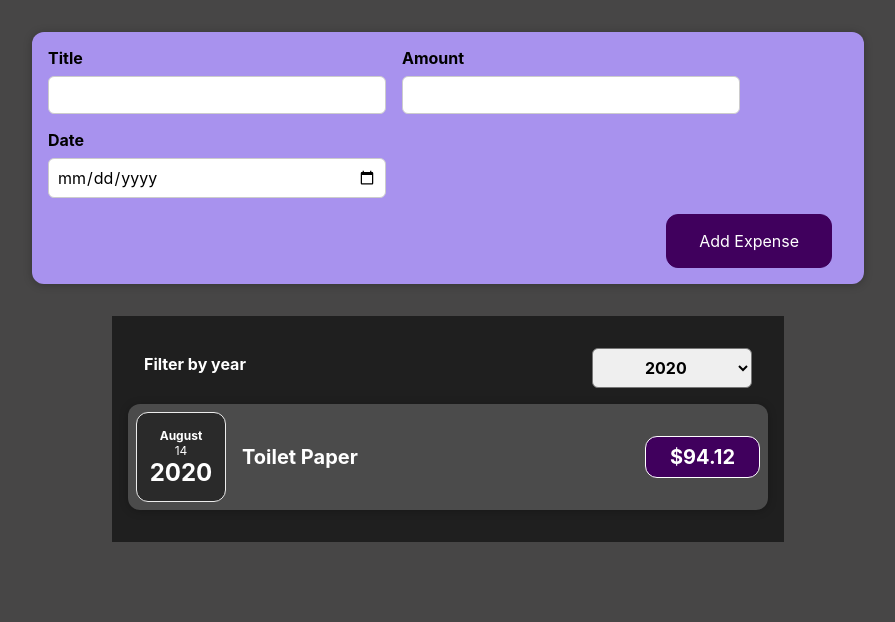
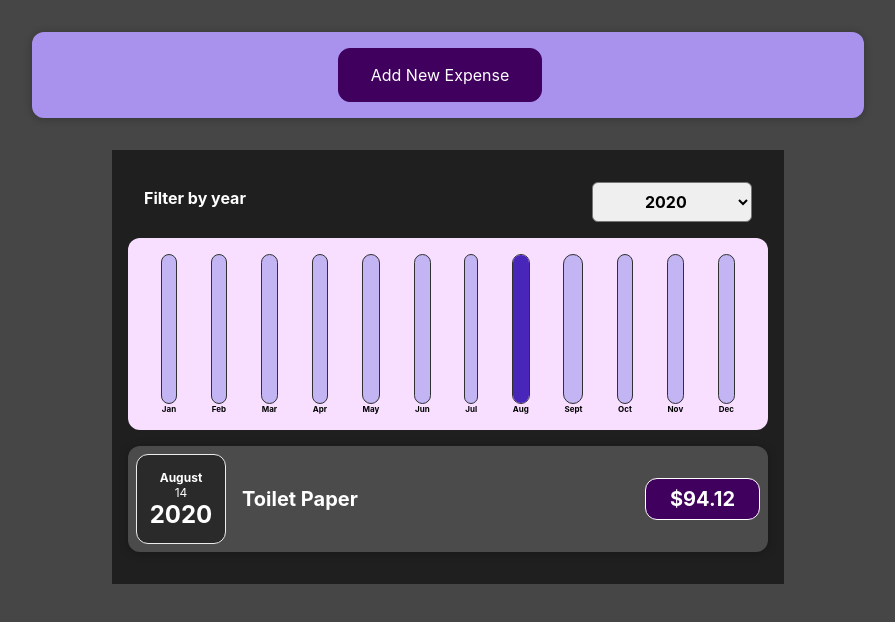
Before and after one commit to crissy12/react-complete-guide, a React (Create React App) app: page / in a window 1280 px wide. Shown: the top 622 px of the page, without its empty margins (192-1087 px from the left). Built offline with nearby package versions, Linux system fonts and the light colour scheme.

Commit message:
Section 70

```diff
--- /dev/null
+++ b/src/components/Chart/Chart.css
@@ -0,0 +1,9 @@
+.chart {
+  padding: 1rem;
+  border-radius: 12px;
+  background-color: #f8dfff;
+  text-align: center;
+  display: flex;
+  justify-content: space-around;
+  height: 10rem;
+}
--- /dev/null
+++ b/src/components/Chart/Chart.js
@@ -0,0 +1,22 @@
+import ChartBar from "./ChartBar";
+import "./Chart.css";
+
+const Chart = (props) => {
+  const dataPointValues = props.dataPoints.map((dataPoint) => dataPoint.value);
+  const totalMaximum = Math.max(...dataPointValues);
+
+  return (
+    <div className="chart">
+      {props.dataPoints.map((dataPoint) => (
+        <ChartBar
+          key={dataPoint.label}
+          value={dataPoint.value}
+          maxValue={totalMaximum}
+          label={dataPoint.label}
+        />
+      ))}
+    </div>
+  );
+};
+
+export default Chart;
--- /dev/null
+++ b/src/components/Chart/ChartBar.css
@@ -0,0 +1,30 @@
+.chart-bar {
+  height: 100%;
+  display: flex;
+  flex-direction: column;
+  align-items: center;
+}
+
+.chart-bar__inner {
+  height: 100%;
+  width: 100%;
+  border: 1px solid #313131;
+  border-radius: 12px;
+  background-color: #c3b4f3;
+  overflow: hidden;
+  display: flex;
+  flex-direction: column;
+  justify-content: flex-end;
+}
+
+.chart-bar__fill {
+  background-color: #4826b9;
+  width: 100%;
+  transition: all 0.3s ease-out;
+}
+
+.chart-bar__label {
+  font-weight: bold;
+  font-size: 0.5rem;
+  text-align: center;
+}
--- /dev/null
+++ b/src/components/Chart/ChartBar.js
@@ -0,0 +1,21 @@
+import React from "react";
+import "./ChartBar.css";
+
+export default function ChartBar(props) {
+  let barFillHeight = "0%";
+
+  if (props.maxValue > 0) {
+    barFillHeight = Math.round((props.value / props.maxValue) * 100) + "%";
+  }
+  return (
+    <div className="chart-bar">
+      <div className="chart-bar__inner">
+        <div
+          className="chart-bar__fill"
+          style={{ height: barFillHeight }}
+        ></div>
+      </div>
+      <div className="chart-bar__label">{props.label}</div>
+    </div>
+  );
+}
--- a/src/components/Expenses/Expenses.js
+++ b/src/components/Expenses/Expenses.js
@@ -2,6 +2,7 @@ import { useState } from "react";
 import ExpensesFilter from "../UI/ExpenseFilter";
 import "./Expenses.css";
 import ExpensesList from "./ExpensesList";
+import ExpensesChart from "./ExpensesChart";
 
 function Expenses(props) {
   const [year, setYear] = useState("2020");
@@ -18,6 +19,7 @@ function Expenses(props) {
     <div className="div-container">
       <div>
         <ExpensesFilter selected={year} onSelectedYearChange={selectedYear} />
+        <ExpensesChart expenses={filteredExpenses} />
         <ExpensesList items={filteredExpenses} />
       </div>
     </div>
--- /dev/null
+++ b/src/components/Expenses/ExpensesChart.js
@@ -0,0 +1,26 @@
+import Chart from "../Chart/Chart";
+
+const ExpensesChart = (props) => {
+  const chartDataPoints = [
+    { label: "Jan", value: 0 },
+    { label: "Feb", value: 0 },
+    { label: "Mar", value: 0 },
+    { label: "Apr", value: 0 },
+    { label: "May", value: 0 },
+    { label: "Jun", value: 0 },
+    { label: "Jul", value: 0 },
+    { label: "Aug", value: 0 },
+    { label: "Sept", value: 0 },
+    { label: "Oct", value: 0 },
+    { label: "Nov", value: 0 },
+    { label: "Dec", value: 0 },
+  ];
+
+  for (const expense of props.expenses) {
+    const expenseMonth = expense.date.getMonth();
+    chartDataPoints[expenseMonth].value += expense.amount;
+  }
+  return <Chart dataPoints={chartDataPoints} />;
+};
+
+export default ExpensesChart;
--- a/src/components/NewExpense/ExpenseForm.js
+++ b/src/components/NewExpense/ExpenseForm.js
@@ -6,6 +6,7 @@ const ExpenseForm = (props) => {
   const [enteredTitle, setEnteredTitle] = useState("");
   const [enteredAmount, setEnteredAmount] = useState("");
   const [enteredDate, setEnteredDate] = useState("");
+  const [showForm, setShowForm] = useState(false);
 
   const titleChangeHandler = (event) => {
     setEnteredTitle(event.target.value);
@@ -31,6 +32,14 @@ const ExpenseForm = (props) => {
     setEnteredTitle("");
   };
 
+  const handleAddNewExpenseButton = () => {
+    setShowForm(true);
+  };
+  const handleCancelButton = () => {
+    setShowForm(false);
+  };
+
+  if (showForm === true) {
     return (
       <form onSubmit={submitHandler}>
         <div className="new-expense__controls">
@@ -64,10 +73,21 @@ const ExpenseForm = (props) => {
           </div>
         </div>
         <div className="new-expense__actions">
+          <button onClick={handleCancelButton} type="button">
+            Cancel
+          </button>
           <button type="submit">Add Expense</button>
         </div>
       </form>
     );
+  }
+  return (
+    <div>
+      <button onClick={handleAddNewExpenseButton} type="button">
+        Add New Expense
+      </button>
+    </div>
+  );
 };
 
 export default ExpenseForm;
```
Lines whose indentation alone changed are shown as unchanged.
